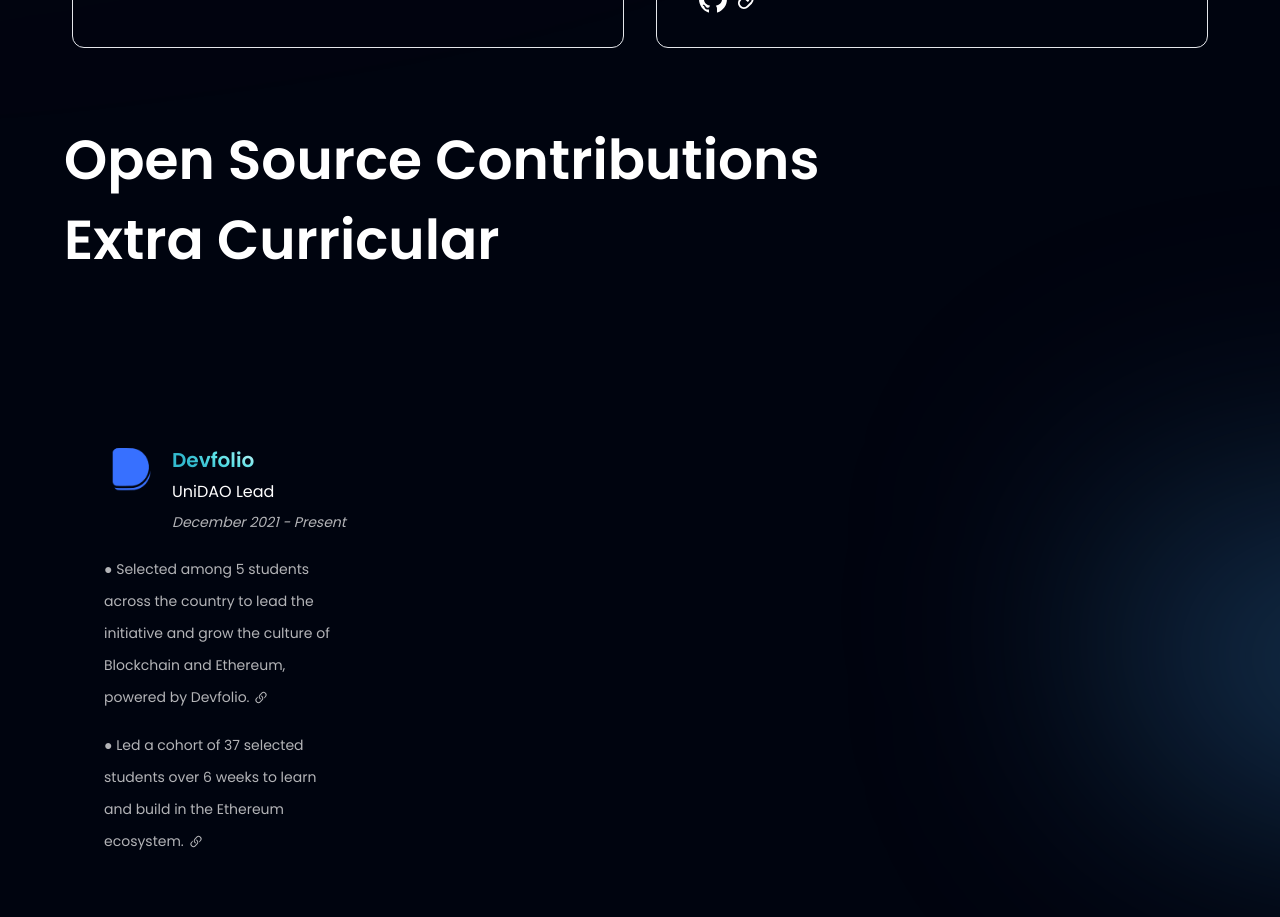
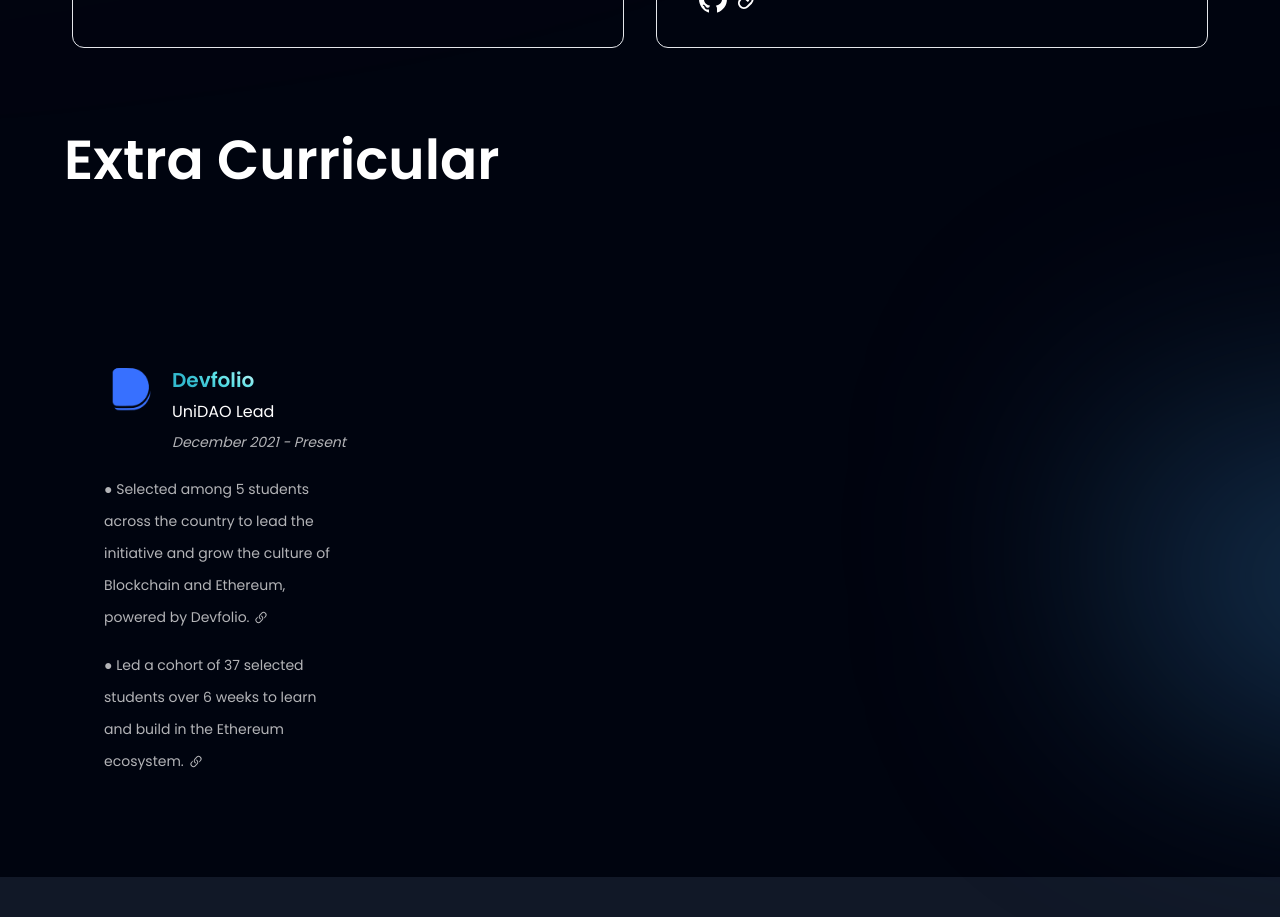
Before and after one commit to manjushriprao/personal-portfolio-main, a React (Vite) app: page / in a window 1280 px wide. Shown: the part 3700-4617 px from the top of the page. Built offline with nearby package versions, Linux system fonts and the light colour scheme.

Commit message:
Update OpenSource.jsx

```diff
--- a/src/components/OpenSource.jsx
+++ b/src/components/OpenSource.jsx
@@ -99,7 +99,7 @@
   return (
     <section id="openSource">
       <h1 className="flex-1 font-poppins font-semibold ss:text-[55px] text-[45px] text-white ss:leading-[80px] leading-[80px]">
-        Open Source Contributions
+
       </h1>
       {/*
       <div className="container px-2 py-5 mx-auto mb-8">
```
